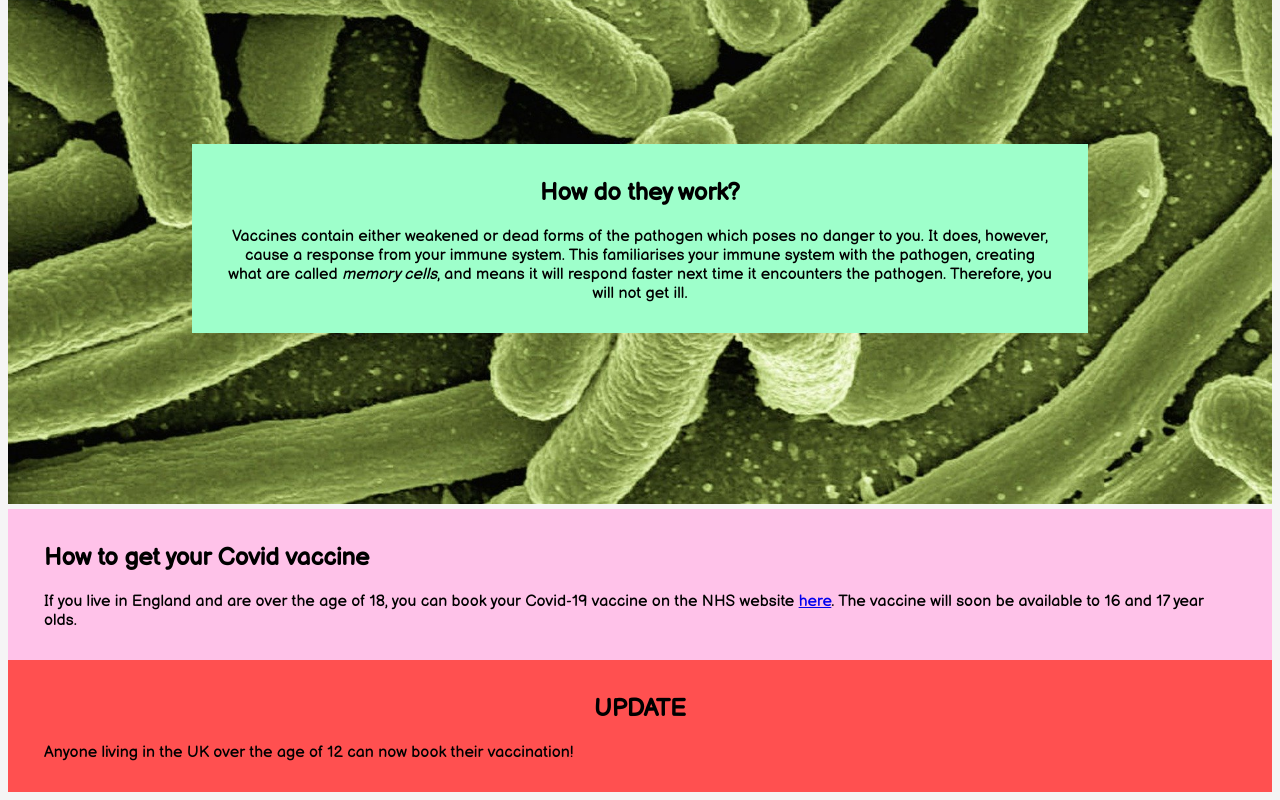
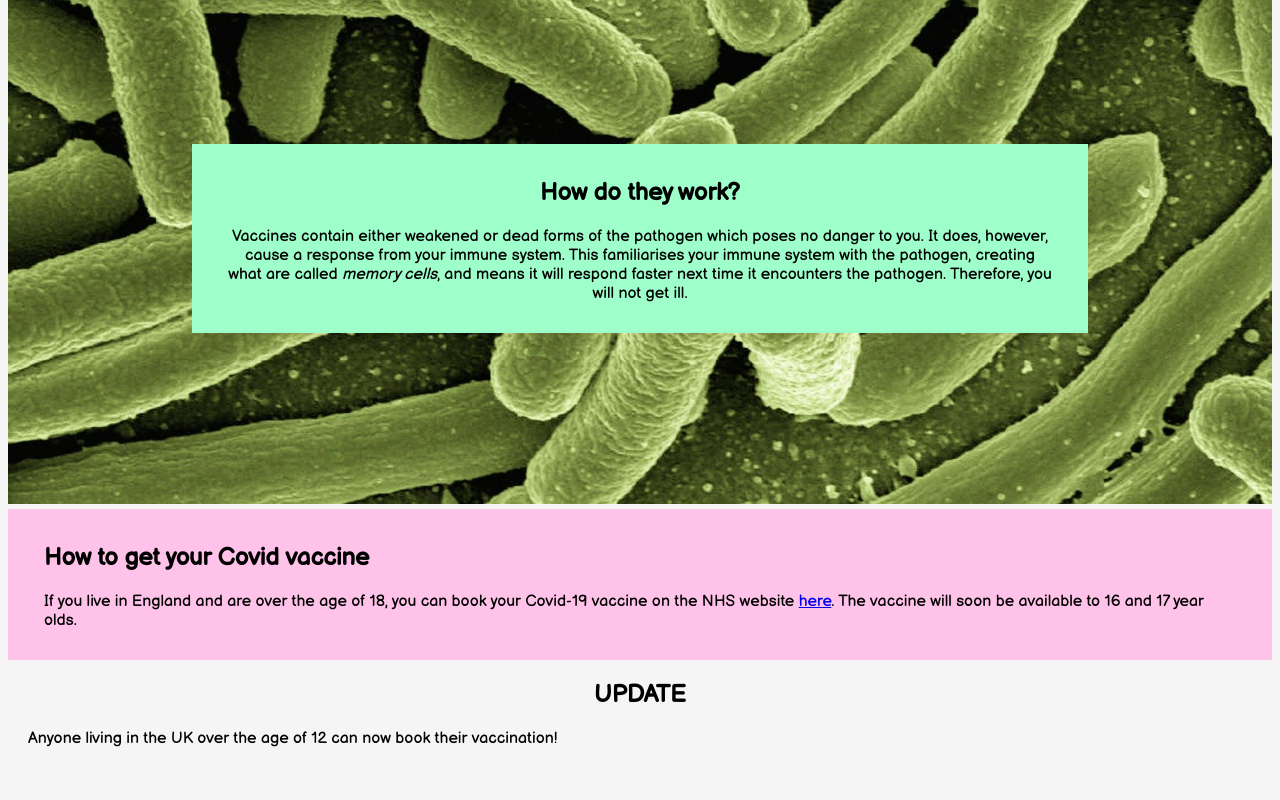
Before and after one commit to p19007/p19007.github.io, a plain HTML site: page index.html in a window 1280 px wide. Shown: the part 893-1693 px from the top of the page. After the commit the page ends 1657 px from the top, so only its background shows below. Drawn offline with Linux system fonts and the light colour scheme.

Commit message:
Update style.css

```diff
--- a/style.css
+++ b/style.css
@@ -256,8 +256,3 @@ whatV {
   padding: 14px 16px;
   background-color: #ffc2e9;
 }
-
-.update {
-  padding: 14px 16px;
-  background-color: #ff5050;
-}
```
